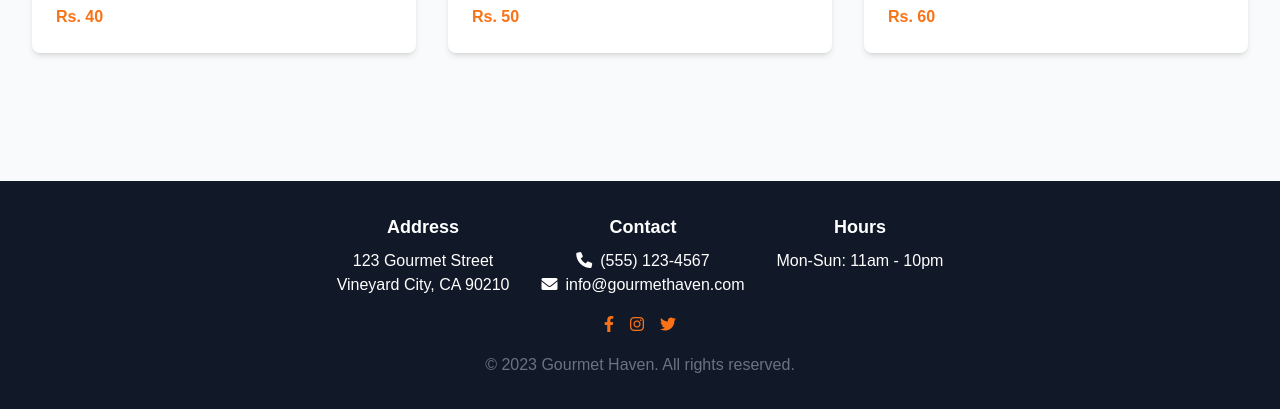
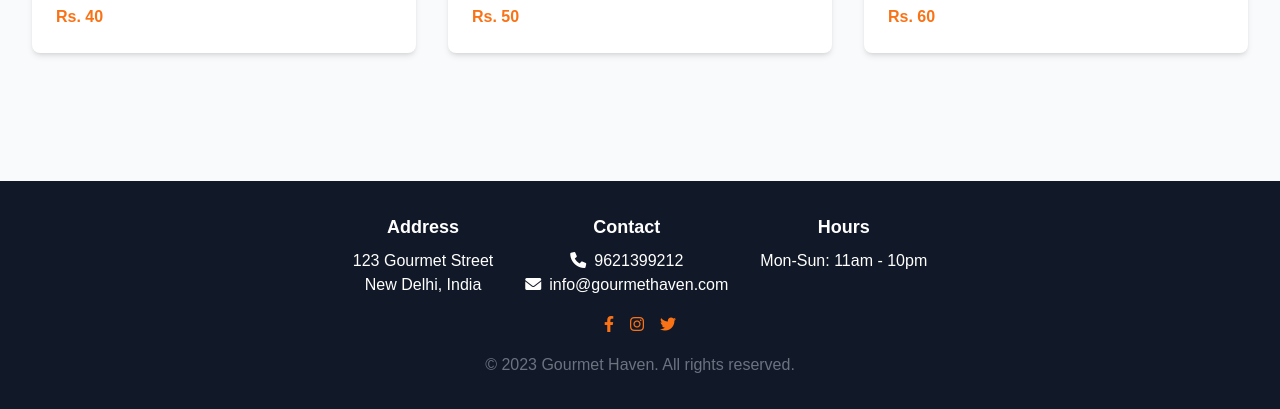
Before and after one commit to dubeymarisha1703-crypto/project-1, a plain HTML site: page index.html in a window 1280 px wide. Shown: the part 2603-3012 px from the top of the page. Drawn offline with nearby package versions, Linux system fonts and the light colour scheme.

Commit message:
Update index.html

```diff
--- a/index.html
+++ b/index.html
@@ -187,11 +187,11 @@
             <div class="flex flex-col md:flex-row justify-center md:space-x-8 mb-4">
                 <div class="mb-4 md:mb-0">
                     <h3 class="font-bold text-lg mb-2">Address</h3>
-                    <p>123 Gourmet Street<br>Vineyard City, CA 90210</p>
+                    <p>123 Gourmet Street<br>New Delhi, India</p>
                 </div>
                 <div class="mb-4 md:mb-0">
                     <h3 class="font-bold text-lg mb-2">Contact</h3>
-                    <p><i class="fas fa-phone mr-2"></i>(555) 123-4567</p>
+                    <p><i class="fas fa-phone mr-2"></i>9621399212</p>
                     <p><i class="fas fa-envelope mr-2"></i>info@gourmethaven.com</p>
                 </div>
                 <div>
```
